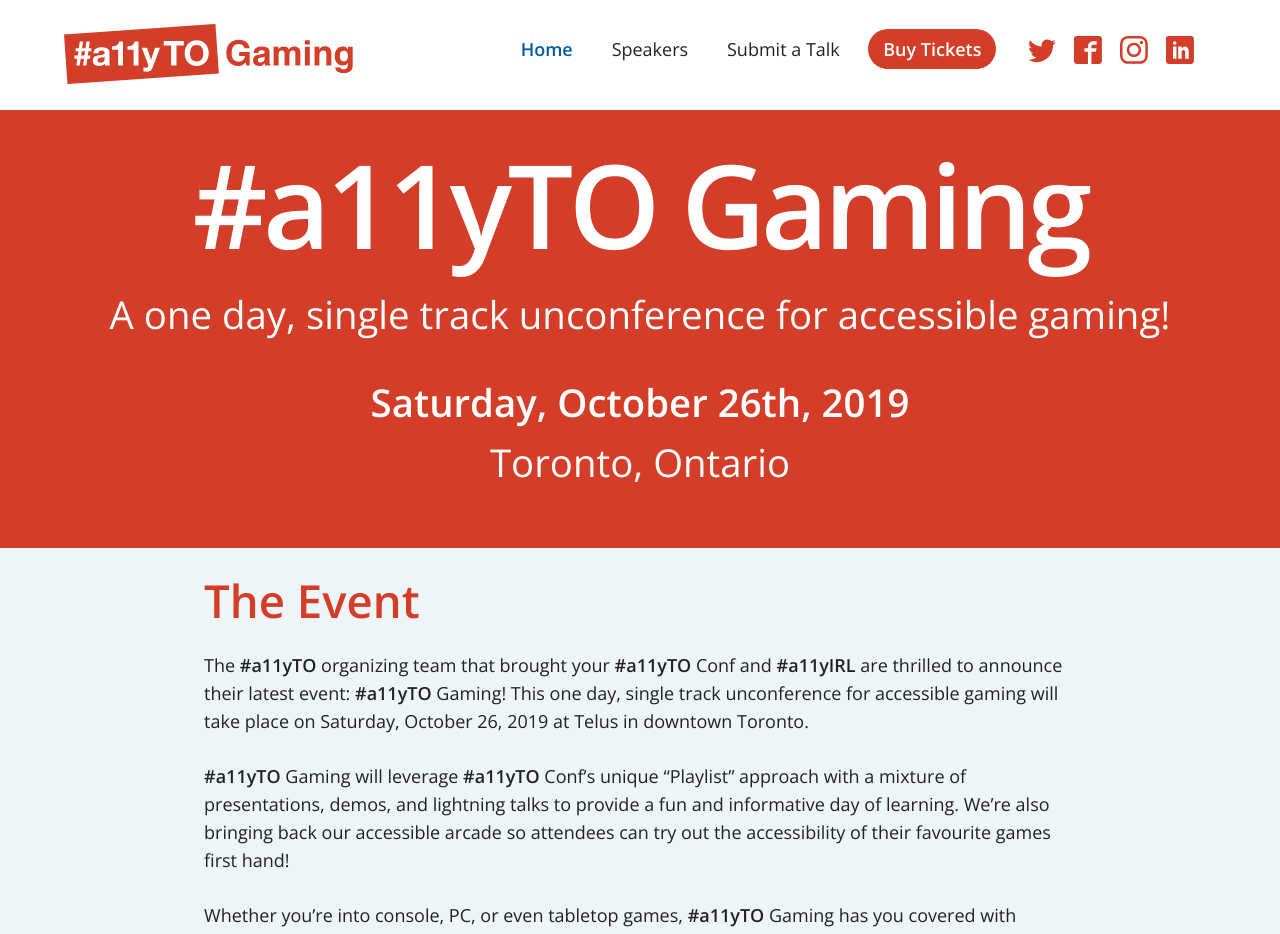
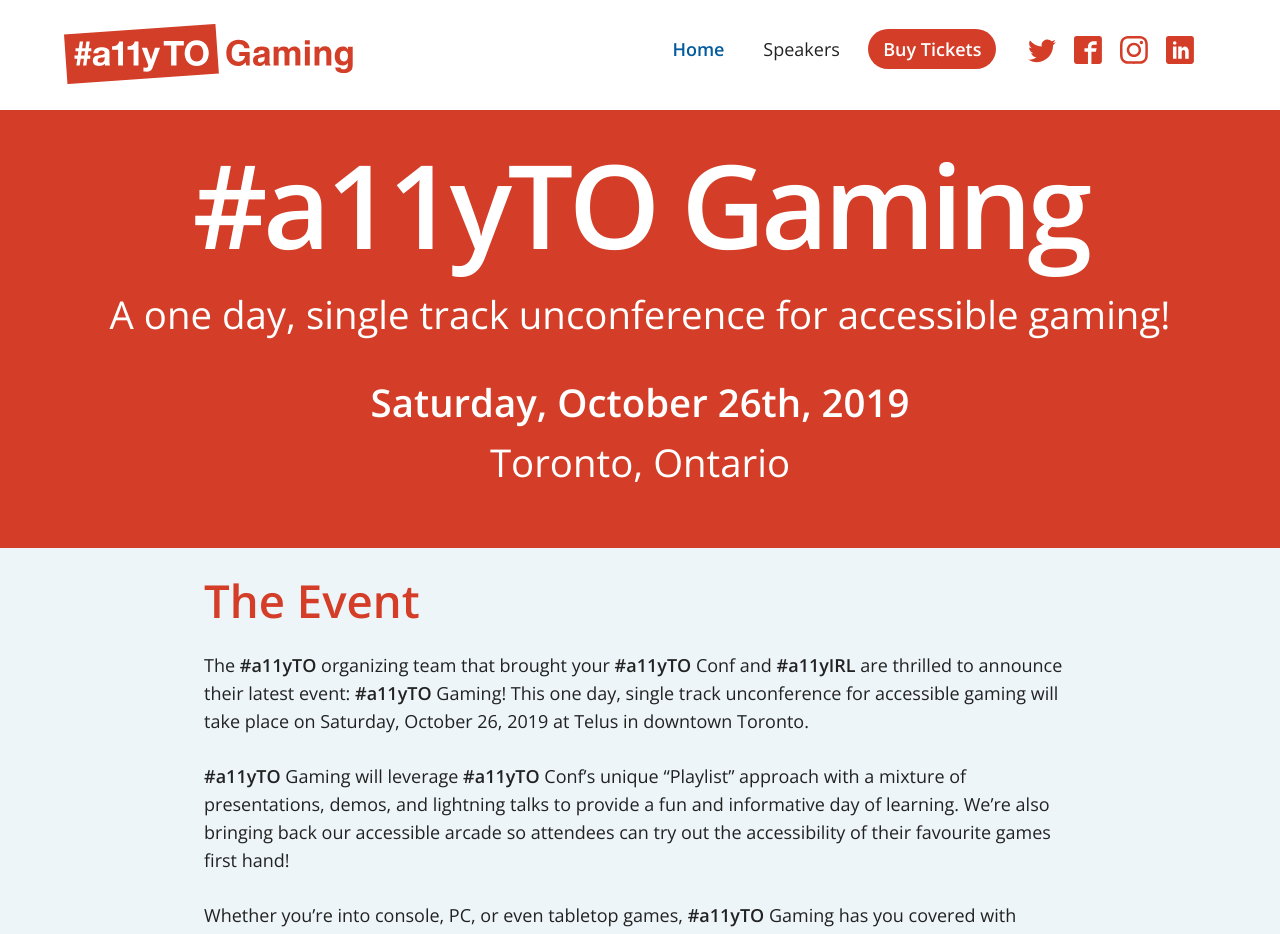
Before and after one commit to a11yTO/static-gaming-site, a Jekyll site: the page built from index.html, in a window 1280 px wide. Shown: the top 934 px of the page. Built offline with Jekyll 4.4.1, drawn with Linux system fonts in a browser that asks for light colours.

Commit message:
Remove 'Submit a talk' link

```diff
--- a/_includes/header.html
+++ b/_includes/header.html
@@ -36,9 +36,6 @@
         </li>
         <li>
           <a {% if page.id == 'speakers' %}class="current-page"{% endif %} href="/speakers">Speakers</a>
-        </li>
-        <li>
-          <a href="https://docs.google.com/forms/d/e/1FAIpQLSdPH0mYYAZAAlMdLWU8n9R6SJl_9ZYQovgV3VL8DCfkSkkyRg/viewform" target="_blank">Submit a Talk</a>
         </li>
         <li class="tickets">
           <a href="https://www.eventbrite.ca/e/a11yto-gaming-tickets-65534372071" target="_blank">
```
